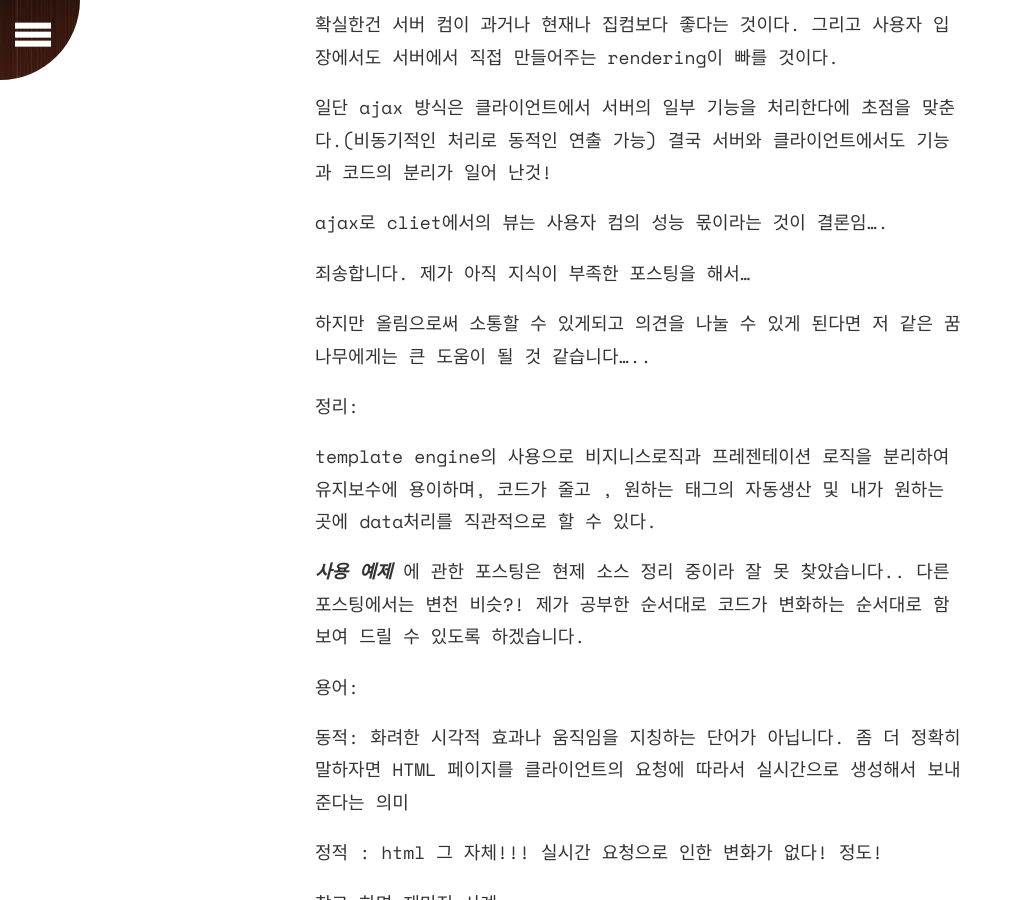
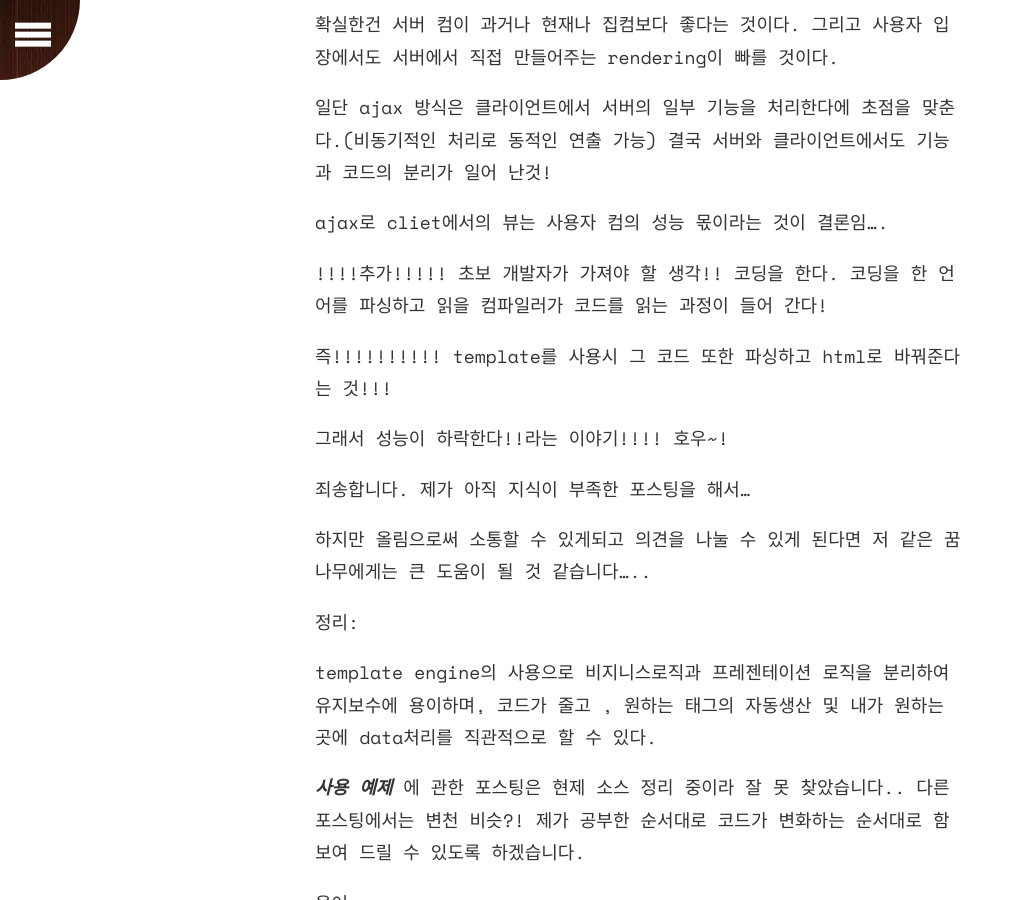
Before and after one commit to SinYongJu/SinYongJu.github.io, a Jekyll site: the page built from _posts/2017-10-18-template engine에 대하여.md, in a window 1280 px wide and 900 px high, scrolled down 2162 px. Shown: the whole window, without its empty margins (0-1023 px from the left). Built offline with Jekyll 4.4.1, drawn with Linux system fonts in a browser that asks for light colours; nearby versions of some CDN libraries; comment, search, counter and statistics services are not loaded.

Commit message:
템플릿 엔진관련 포스팅 수정함
성능에 관하여

명심할 것 항상 코딩을 하면 코딩에 사용한 언어에 대해서 컴파일러가 읽고 파싱한다는것 !!!!

즉 템플릿 엔진의 사용으로 성능이 낫다는 말은

템플릿 엔진으로 구현하려는 html의 생성과정에서

컴파일러가 템플릿의 코드를 파싱하기 때문이다!!

템플릿 적용전에 서버에서 response.write()같은 메서드의 사용할 대는 java라는 언어로 java 컴파일러가
통용했었다!  즉 다른 컴파일러의 사용이 없다는 것!

성능은 좋다!!

다만 유지 보수와 생산성은 낮다!

```diff
--- a/_posts/2017-10-18-template engine에 대하여.md
+++ b/_posts/2017-10-18-template engine에 대하여.md
@@ -52,6 +52,16 @@ icon:  heart-o
 
  ajax로 cliet에서의 뷰는 사용자 컴의 성능 몫이라는 것이 결론임....
 
+!!!!추가!!!!! 초보 개발자가 가져야 할 생각!! 코딩을 한다. 코딩을 한 언어를 파싱하고 읽을 컴파일러가 코드를 읽는 과정이 들어 간다!
+
+즉!!!!!!!!!! template를 사용시 그 코드 또한 파싱하고 html로 바꿔준다는 것!!!
+
+그래서 성능이 하락한다!!라는 이야기!!!! 호우~!
+
+
+
+
+
  죄송합니다. 제가 아직 지식이 부족한 포스팅을 해서...
 
  하지만 올림으로써 소통할 수 있게되고 의견을 나눌 수 있게 된다면 저 같은 꿈나무에게는 큰 도움이 될 것 같습니다.....
```
